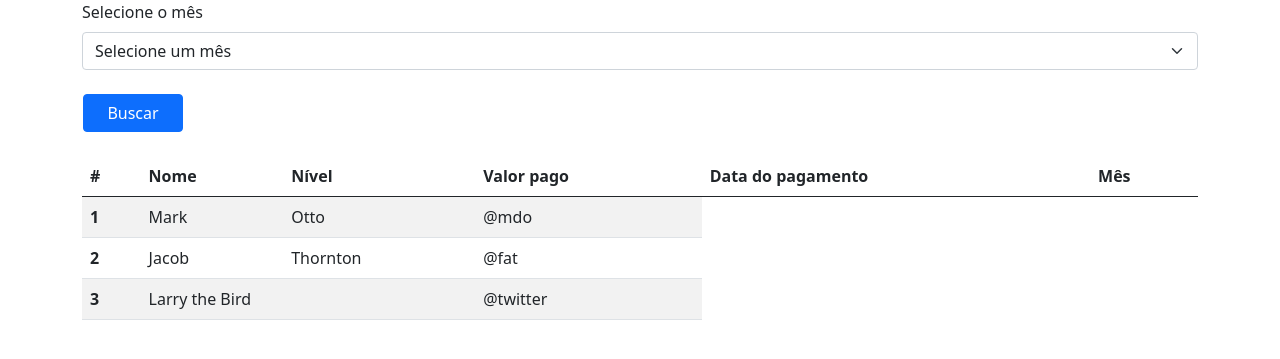
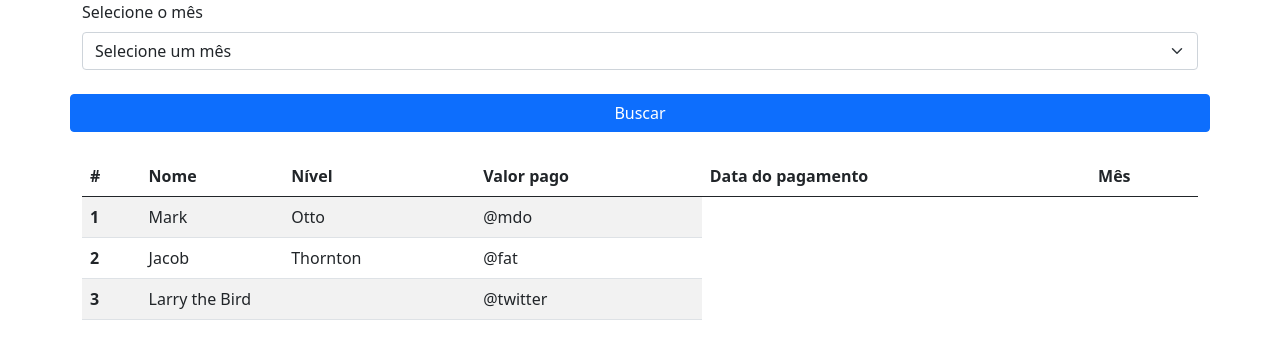
Before and after one commit to SidSan97/tesouraria-baba, a PHP site: page / in a window 1280 px wide. Shown: the top 359 px of the page. Run offline with PHP 8.4, Linux system fonts and the light colour scheme.

Commit message:
Refatorando sistema

```diff
--- a/src/App/Model/CadastrarContribuintesModel.php
+++ b/src/App/Model/CadastrarContribuintesModel.php
@@ -11,7 +11,6 @@ class CadastrarContribuintesModel extends Conexao{
     private $mes;
 
     public function cadastrarContribuinte($request) {
-
         $meses = [
             1 => 'Janeiro',
             2 => 'Fevereiro',
@@ -32,6 +31,7 @@ class CadastrarContribuintesModel extends Conexao{
         $this->valor_pago     = $request['valor_pago'];
         $this->data_pagamento = $request['data_pagamento'];
         $this->mes = $meses[date('m')];
+        $id = 0;
 
         $stmt = $this->connect()->prepare('INSERT INTO contribuintes VALUES (?, ?, ?, ?, ?, ?)');
 
--- a/src/css/style.css
+++ /dev/null
@@ -1,10 +0,0 @@
-* {
-    margin: 0;
-    padding: 0;
-}
-
-.botao {
-
-    margin-left: 13px;
-    width: 100px !important;
-}
```
Also changed, not shown: routes/web.php (+5 -8 lines), src/App/Controller/CadastrarContribuintesController.php (+3 -5 lines), 3 other files.
